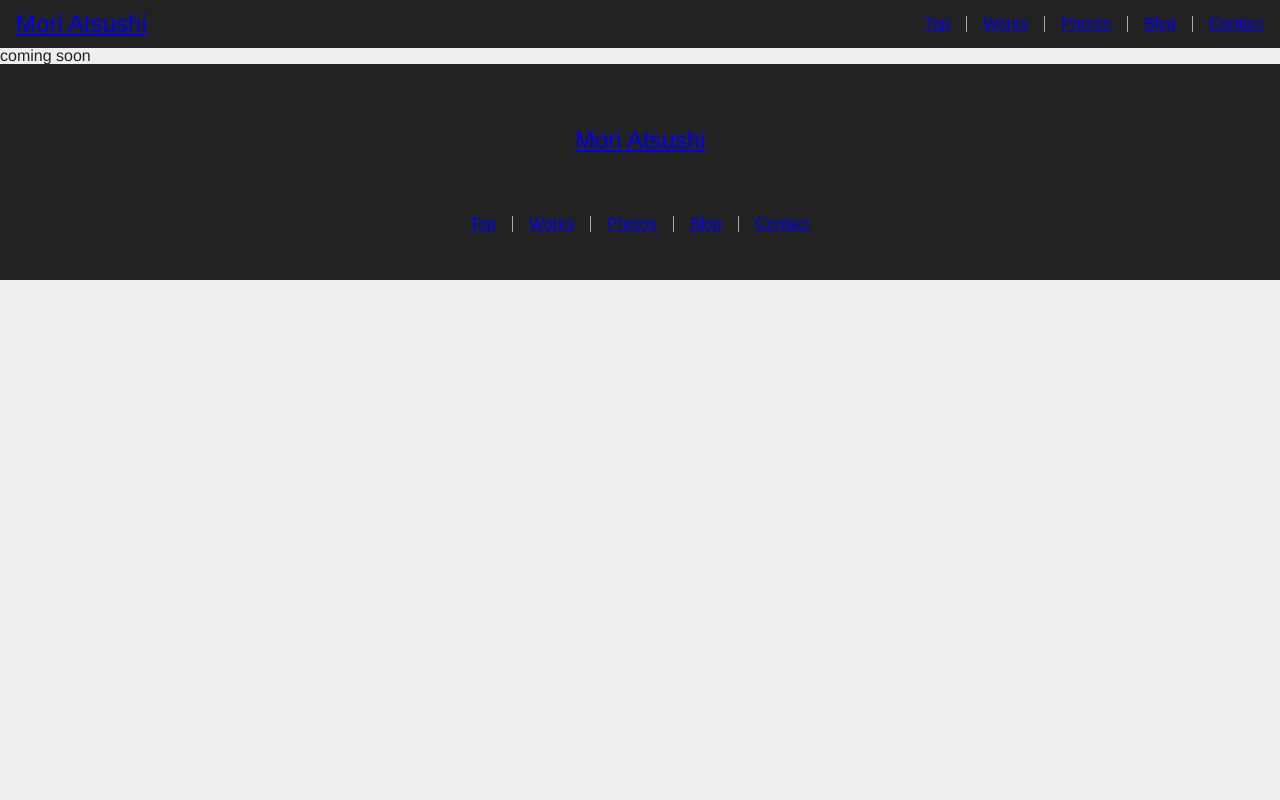
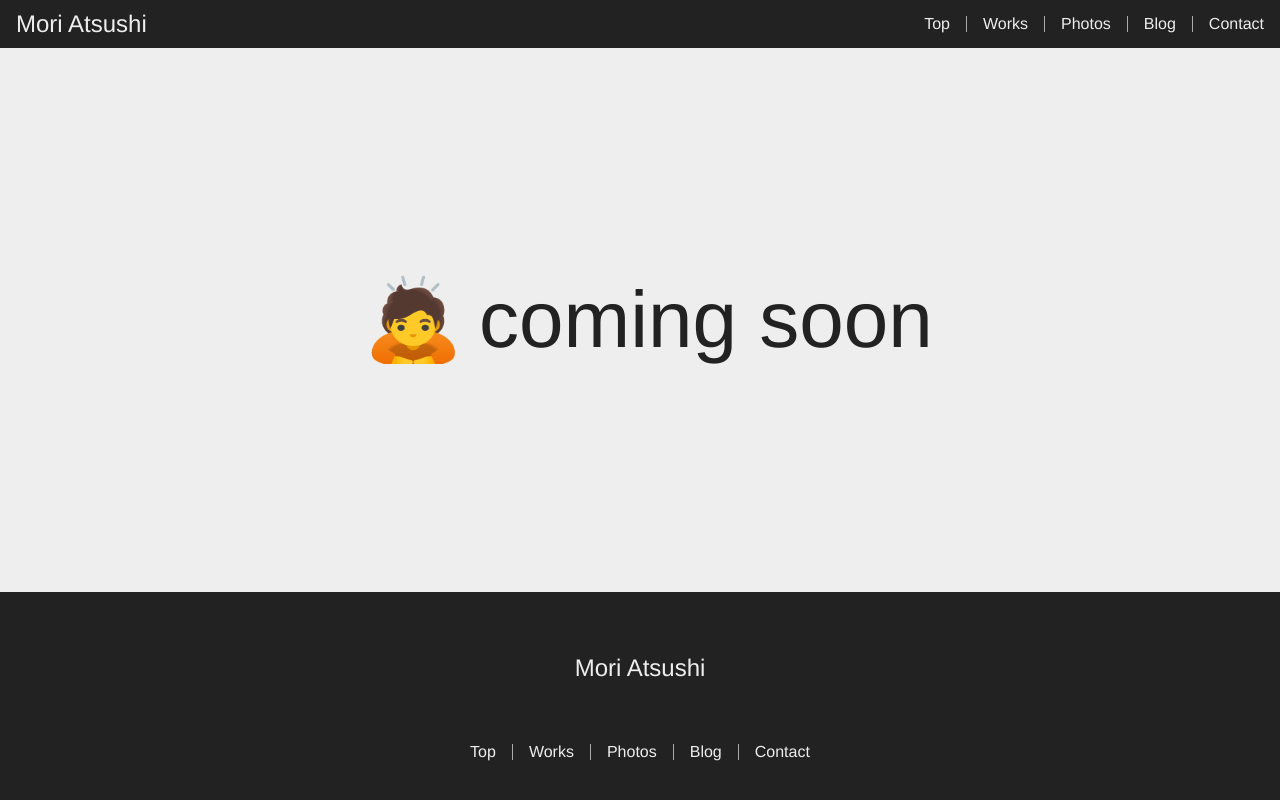
Before and after one commit to mori-atsushi/portfolio-front, a React (Create React App) app: page /blog in a window 1280 px wide. Shown: the top 800 px of the page. Built offline with nearby package versions, Linux system fonts and the light colour scheme.

Commit message:
styleを調整

```diff
--- a/src/components/pages/ComingSoon.tsx
+++ b/src/components/pages/ComingSoon.tsx
@@ -1,13 +1,41 @@
 import * as React from 'react';
+import styledComponents from 'styled-components';
 
 import Footer from '../molecules/footers/Footer';
 import MenuHeader from '../molecules/headers/MenuHeader';
 
-
 export default () => (
   <>
     <MenuHeader />
-    coming soon
+    <Wrapper>
+      <Message>
+        <Emoji>🙇</Emoji>
+        <Text>coming soon</Text>
+      </Message>
+    </Wrapper>
     <Footer />
   </>
 );
+
+const Wrapper = styledComponents.div`
+  display: flex;
+  margin: 1rem;
+  height: calc(100vh - 18rem);
+  align-items: center;
+  justify-content: center;
+`;
+
+const Message = styledComponents.div`
+  display: flex;
+  justify-content: center;
+  font-size: 5rem;
+  flex-wrap: wrap;
+`;
+
+const Emoji = styledComponents.div`
+  margin: 0 1rem;
+`;
+
+const Text = styledComponents.div`
+  text-align: center;
+`;
--- a/src/index.css
+++ b/src/index.css
@@ -7,6 +7,10 @@ html, body {
   font-size: 16px;
 }
 
+a {
+  text-decoration: none;
+  color: inherit;
+}
 
 @media screen and (max-width:480px){
   html, body {
```
